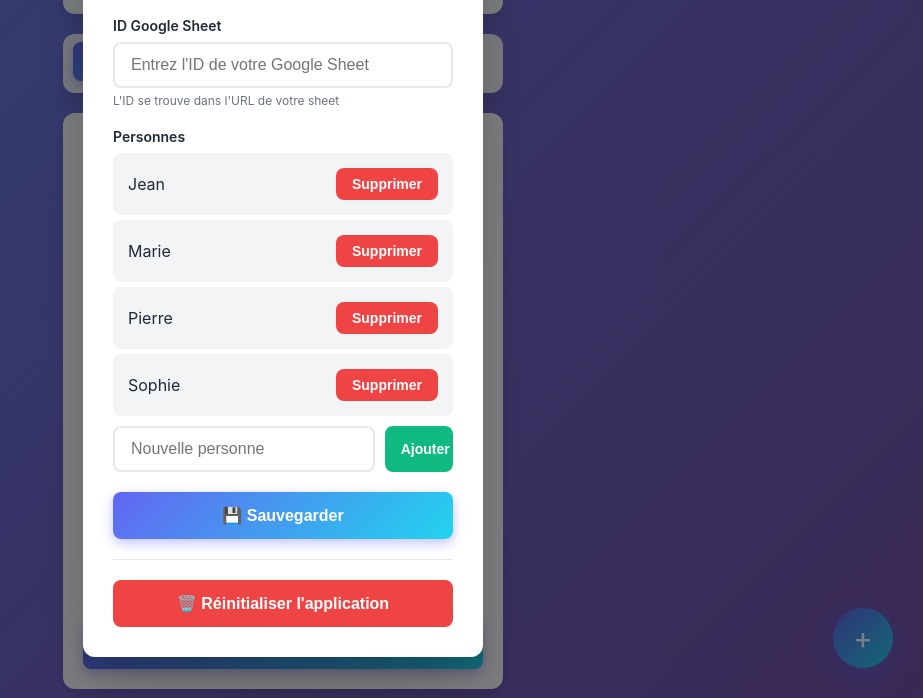
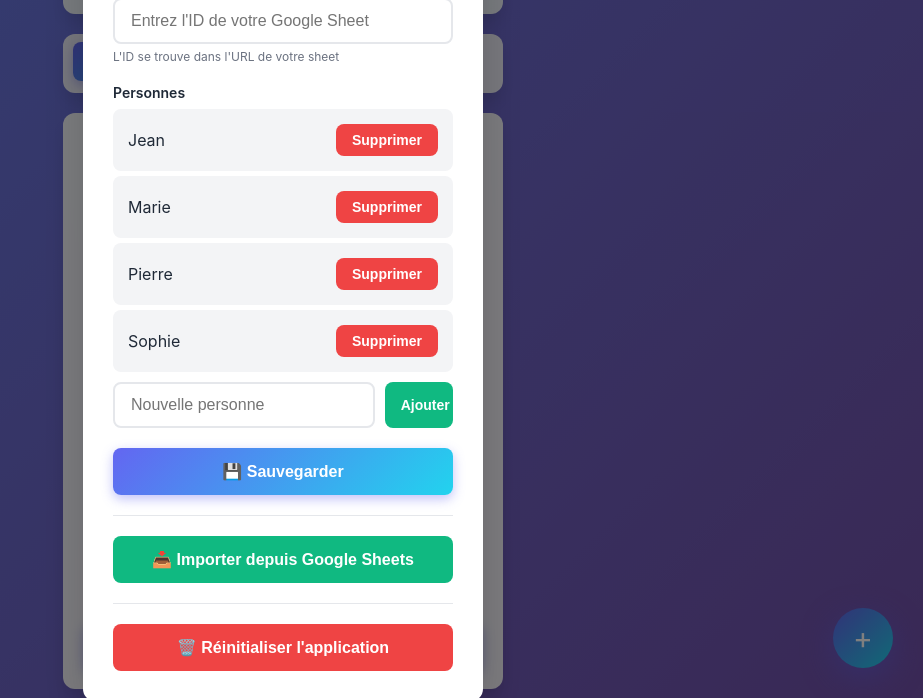
Before and after one commit to memedede333333/suivi-temps, a plain HTML site: page index.html in a window 1280 px wide. Both pictures are taken after a click on the icon 825 px from the left and 55 px from the top of the page. Shown: the part 102-800 px from the top of the page, without its empty margins (357-1280 px from the left). Drawn offline with Linux system fonts and the light colour scheme.

Commit message:
Update index.html

```diff
--- a/index.html
+++ b/index.html
@@ -747,6 +747,12 @@
             </button>
 
             <div style="margin-top: 20px; padding-top: 20px; border-top: 1px solid #e5e7eb;">
+                <button class="btn btn-success" onclick="importFromSheets()">
+                    📥 Importer depuis Google Sheets
+                </button>
+            </div>
+
+            <div style="margin-top: 20px; padding-top: 20px; border-top: 1px solid #e5e7eb;">
                 <button class="btn btn-danger" onclick="if(confirm('Êtes-vous sûr de vouloir réinitialiser toutes les données ?')) resetApp()">
                     🗑️ Réinitialiser l'application
                 </button>
@@ -1090,6 +1096,10 @@
             // Afficher un indicateur de chargement
             showSuccess('Envoi vers Google Sheets...');
 
+            // Formater la date en JJ/MM
+            const dateObj = new Date(entry.date);
+            const formattedDate = `${dateObj.getDate().toString().padStart(2, '0')}/${(dateObj.getMonth() + 1).toString().padStart(2, '0')}`;
+
             // Envoyer les données
             fetch(SCRIPT_URL, {
                 method: 'POST',
@@ -1098,11 +1108,11 @@
                     'Content-Type': 'application/json',
                 },
                 body: JSON.stringify({
-                    date: entry.date,
                     person: entry.person,
+                    date: formattedDate,
+                    hours: entry.hours,
                     arrival: entry.arrival,
                     departure: entry.departure,
-                    hours: entry.hours,
                     tasks: entry.tasks
                 })
             })
@@ -1115,15 +1125,84 @@
             });
         }
 
-        // Import from Google Sheets (placeholder)
+        // Import from Google Sheets
         function importFromSheets() {
             if (!appData.sheetId) {
                 alert('Veuillez d\'abord configurer l\'ID du Google Sheet');
                 return;
             }
 
-            // TODO: Implémenter l'import réel depuis Google Sheets
-            showSuccess('Import depuis Google Sheets (à implémenter)');
+            showSuccess('Import en cours...');
+
+            // URL publique pour lire le CSV
+            const csvUrl = `https://docs.google.com/spreadsheets/d/${appData.sheetId}/export?format=csv`;
+
+            fetch(csvUrl)
+                .then(response => response.text())
+                .then(csv => {
+                    // Parser le CSV
+                    const lines = csv.split('\n');
+                    const entries = [];
+                    let importedPersons = new Set(appData.persons);
+
+                    // Parcourir les lignes (ignorer l'en-tête)
+                    for (let i = 1; i < lines.length; i++) {
+                        const line = lines[i].trim();
+                        if (!line) continue;
+
+                        // Gérer les virgules dans les valeurs CSV
+                        const values = line.split(',').map(v => v.trim());
+
+                        if (values.length >= 3) {
+                            const person = values[0];
+                            const dateStr = values[1];
+                            const hours = parseFloat(values[2]);
+
+                            // Ajouter la personne si elle n'existe pas
+                            if (person && person !== '') {
+                                importedPersons.add(person);
+                            }
+
+                            // Convertir la date du format JJ/MM en format YYYY-MM-DD
+                            let formattedDate = '';
+                            if (dateStr && dateStr.includes('/')) {
+                                const [day, month] = dateStr.split('/');
+                                const year = new Date().getFullYear();
+                                formattedDate = `${year}-${month.padStart(2, '0')}-${day.padStart(2, '0')}`;
+                            }
+
+                            if (person && formattedDate && hours) {
+                                entries.push({
+                                    id: Date.now() + i,
+                                    person: person,
+                                    date: formattedDate,
+                                    arrival: 'Importé',
+                                    departure: 'Importé',
+                                    hours: hours,
+                                    tasks: ['Données importées depuis Google Sheets']
+                                });
+                            }
+                        }
+                    }
+
+                    // Mettre à jour la liste des personnes
+                    appData.persons = Array.from(importedPersons);
+
+                    // Ajouter les nouvelles entrées
+                    appData.entries = [...appData.entries, ...entries];
+
+                    // Sauvegarder et mettre à jour l'interface
+                    saveData();
+                    updatePersonSelect();
+                    displayEntries();
+                    updateStats();
+
+                    showSuccess(`${entries.length} entrées importées avec succès !`);
+                })
+                .catch(error => {
+                    alert('Erreur lors de l\'import. Assurez-vous que votre Google Sheet est partagé en lecture.');
+                    console.error('Erreur import:', error);
+                });
         }
 
         // Close modal when clicking outside
```
